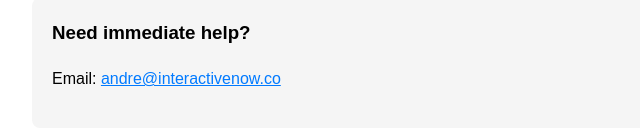
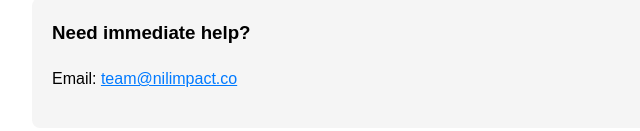
Before and after one commit to andre7000/nilimpact-privacy, a plain HTML site: page support.html in a window 1280 px wide. Shown: the part 1281-1412 px from the top of the page, 208-848 px from the left. Drawn offline with Linux system fonts and the light colour scheme.

Commit message:
Update support.html

```diff
--- a/support.html
+++ b/support.html
@@ -64,7 +64,7 @@
 
     <div class="contact-box">
         <h3>Need immediate help?</h3>
-        <p>Email: <a href="mailto:andre@interactivenow.co" style="color: #007AFF;">andre@interactivenow.co</a></p>
+        <p>Email: <a href="mailto:team@nilimpact.co" style="color: #007AFF;">team@nilimpact.co</a></p>
     </div>
 </body>
 </html>
```
